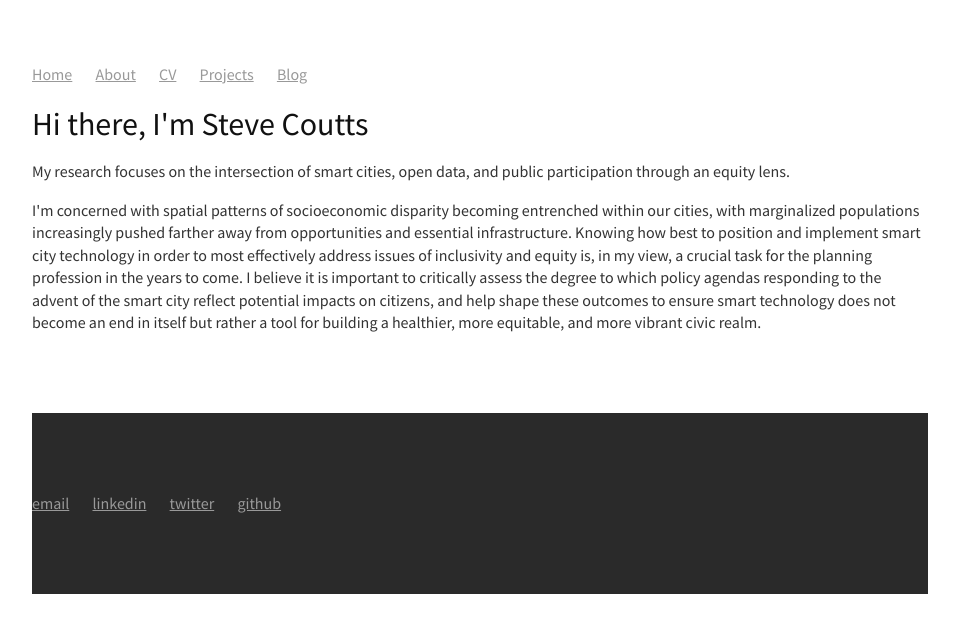
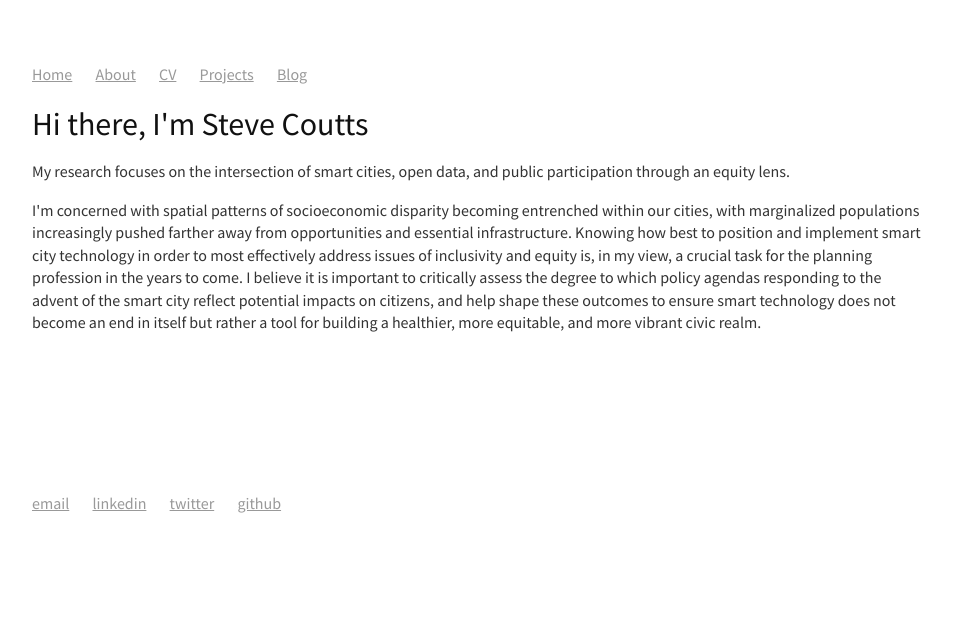
Before and after one commit to stevecoutts/stevecoutts.github.io, a Jekyll site: the page built from index.html, in a window 1280 px wide. Shown: the top 633 px of the page, without its empty margins (160-1119 px from the left). Built offline with Jekyll 4.4.1, drawn with Linux system fonts in a browser that asks for light colours; some web fonts are replaced.

Commit message:
Update main.css

```diff
--- a/css/main.css
+++ b/css/main.css
@@ -38,7 +38,6 @@ p {
     color: #333;
 }
 footer {
-	background: #2A2A2A;
 	padding: 60px 0;
 	margin-top: 80px;
 	color: #C0C0C0;
```
